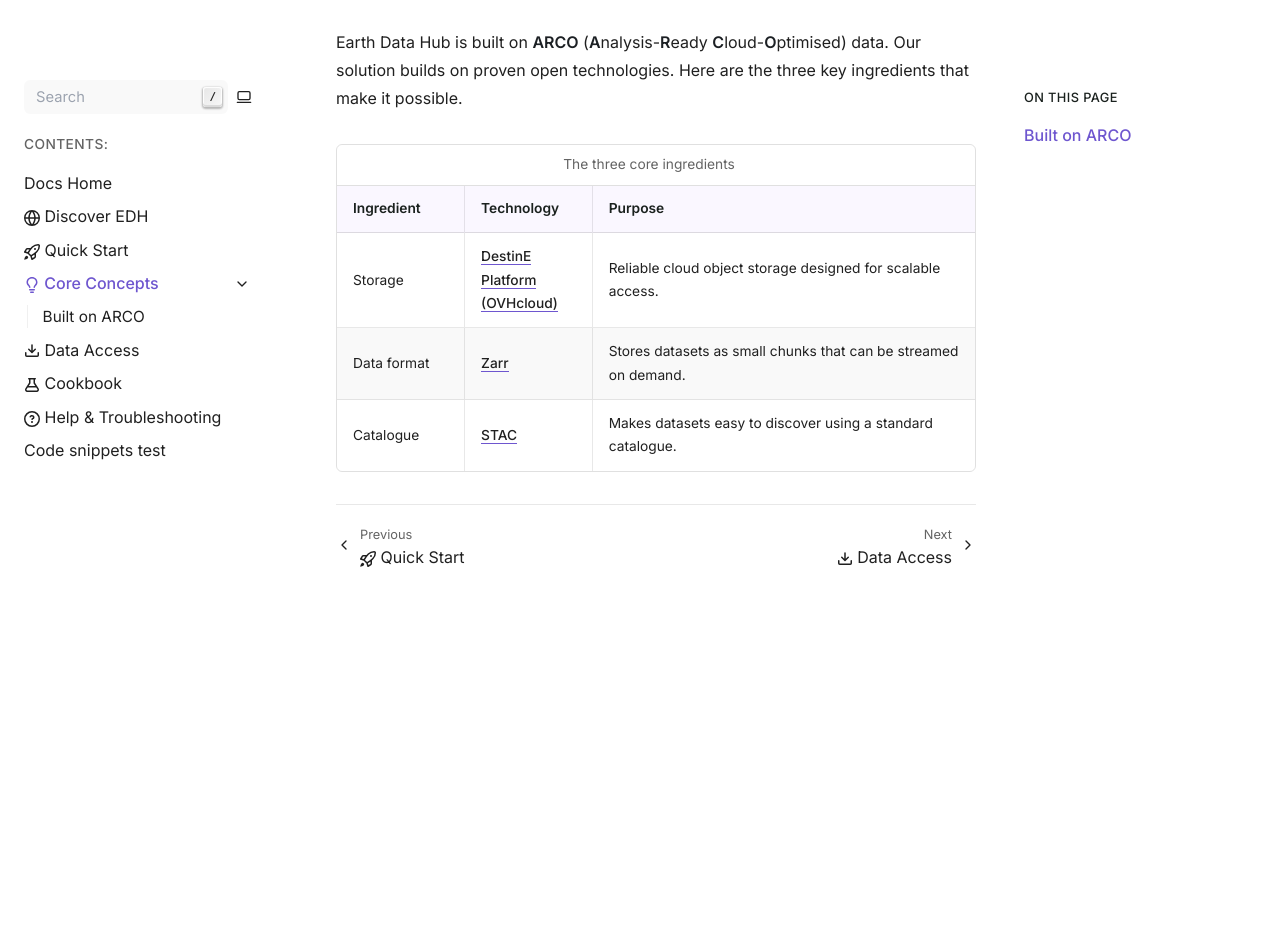
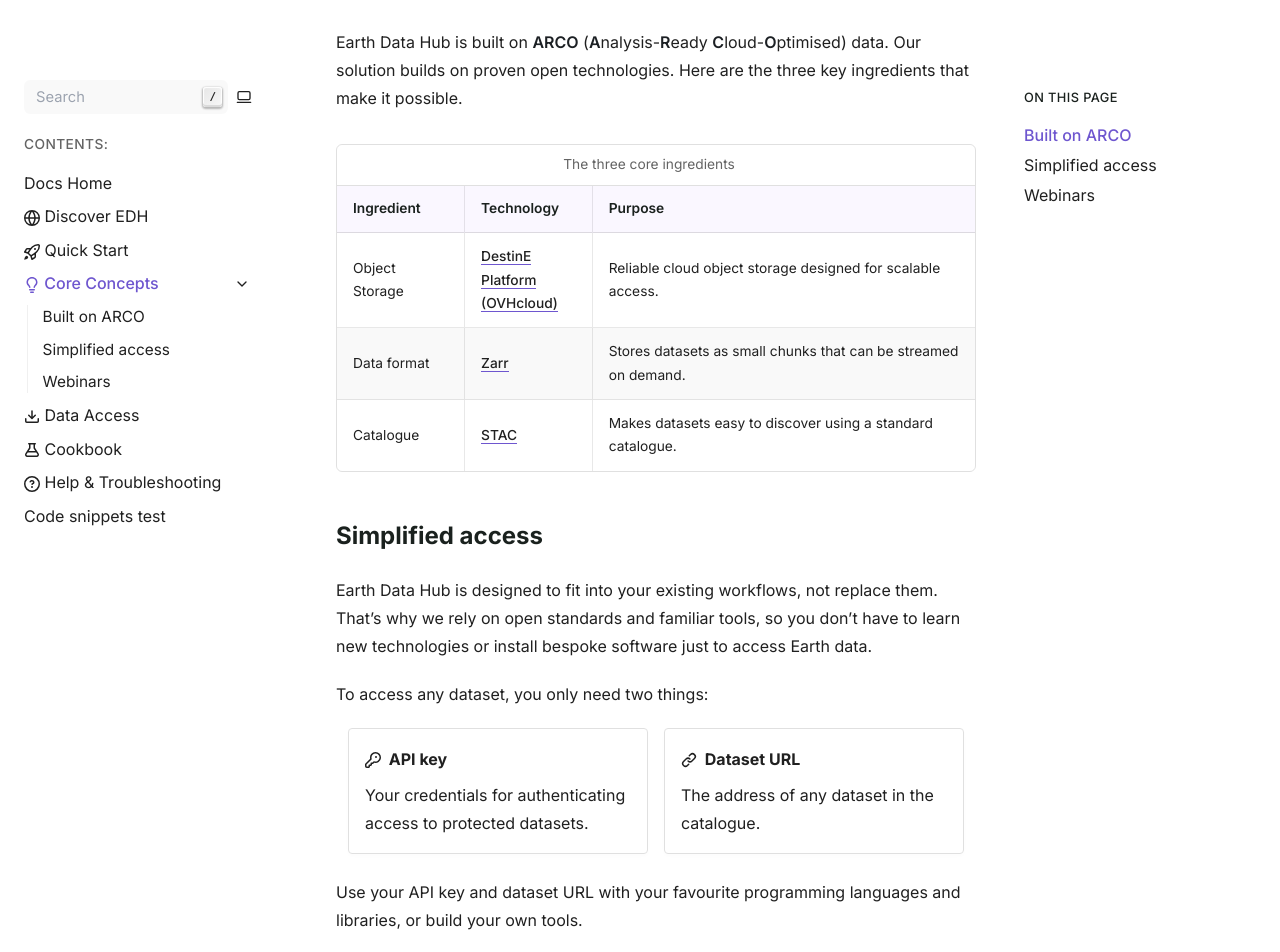
Before and after one commit to bopen/edh-docs, a Sphinx documentation site: the page built from source/core-concepts.md, in a window 1280 px wide and 1400 px high, scrolled down 357 px. Shown: the top 952 px of the window. Built offline with Sphinx 7.4.7, drawn with Linux system fonts in a browser that asks for light colours; before the commit the page ends 1016 px from its top, so only the background shows below that; some of the changed text lies outside the part shown.

Commit message:
add contents

````diff
--- a/pyproject.toml
+++ b/pyproject.toml
@@ -13,7 +13,8 @@ dependencies = [
   "sphinx-collections",
   "sphinx-copybutton>=0.5.2",
   "sphinx-design>=0.7.0",
-  "sphinx-togglebutton>=0.4.5"
+  "sphinx-togglebutton>=0.4.5",
+  "sphinxcontrib-youtube>=1.5.0"
 ]
 name = "edh-docs"
 requires-python = ">=3.14"
--- a/source/conf.py
+++ b/source/conf.py
@@ -21,6 +21,7 @@ extensions = [
     "sphinx_togglebutton",
     "sphinx_collections",
     "nbsphinx",
+    "sphinxcontrib.youtube",
 ]
 
 copybutton_prompt_text = r">>> |\.\.\. "
--- a/source/core-concepts.md
+++ b/source/core-concepts.md
@@ -4,7 +4,7 @@ description: Understand the key concepts behind Earth Data Hub and how it makes
 
 # {octicon}`light-bulb` Core Concepts
 
-Traditional Earth data workflows often mean downloading large files such as NetCDF and GRIB archives, even when you only need a small part of the data. Earth Data Hub replaces heavy downloads with **direct cloud streaming**, delivering only the data you need, when you need it
+Traditional Earth data workflows often mean downloading large files such as NetCDF and GRIB archives, even when you only need a small part of the data. Earth Data Hub replaces heavy downloads with **direct cloud streaming**, delivering only the data you need, when you need it.
 
 ## Built on ARCO
 
@@ -18,7 +18,7 @@ header-rows: 1
 *   - Ingredient
     - Technology
     - Purpose
-*   - Storage
+*   - Object Storage
     - [DestinE Platform (OVHcloud)](https://platform.destine.eu/faq/what-cloud-resources-are-available/)
     - Reliable cloud object storage designed for scalable access.
 *   - Data format
@@ -28,3 +28,32 @@ header-rows: 1
     - [STAC](https://stacspec.org/)
     - Makes datasets easy to discover using a standard catalogue.
 ```
+
+## Simplified access
+
+Earth Data Hub is designed to fit into your existing workflows, not replace them. That's why we rely on open standards and familiar tools, so you don't have to learn new technologies or install bespoke software just to access Earth data.
+
+To access any dataset, you only need two things:
+
+```{eval-rst}
+.. grid:: 2
+   :gutter: 3
+
+   .. grid-item-card:: :octicon:`key` API key
+
+      Your credentials for authenticating access to protected datasets.
+
+   .. grid-item-card:: :octicon:`link` Dataset URL
+
+      The address of any dataset in the catalogue.
+```
+
+Use your API key and dataset URL with your favourite programming languages and libraries, or build your own tools.
+
+## Webinars
+
+```{youtube} JV5g9XWBWfI
+---
+width: 100%
+---
+```
````
Also changed, not shown: 1 other file.
